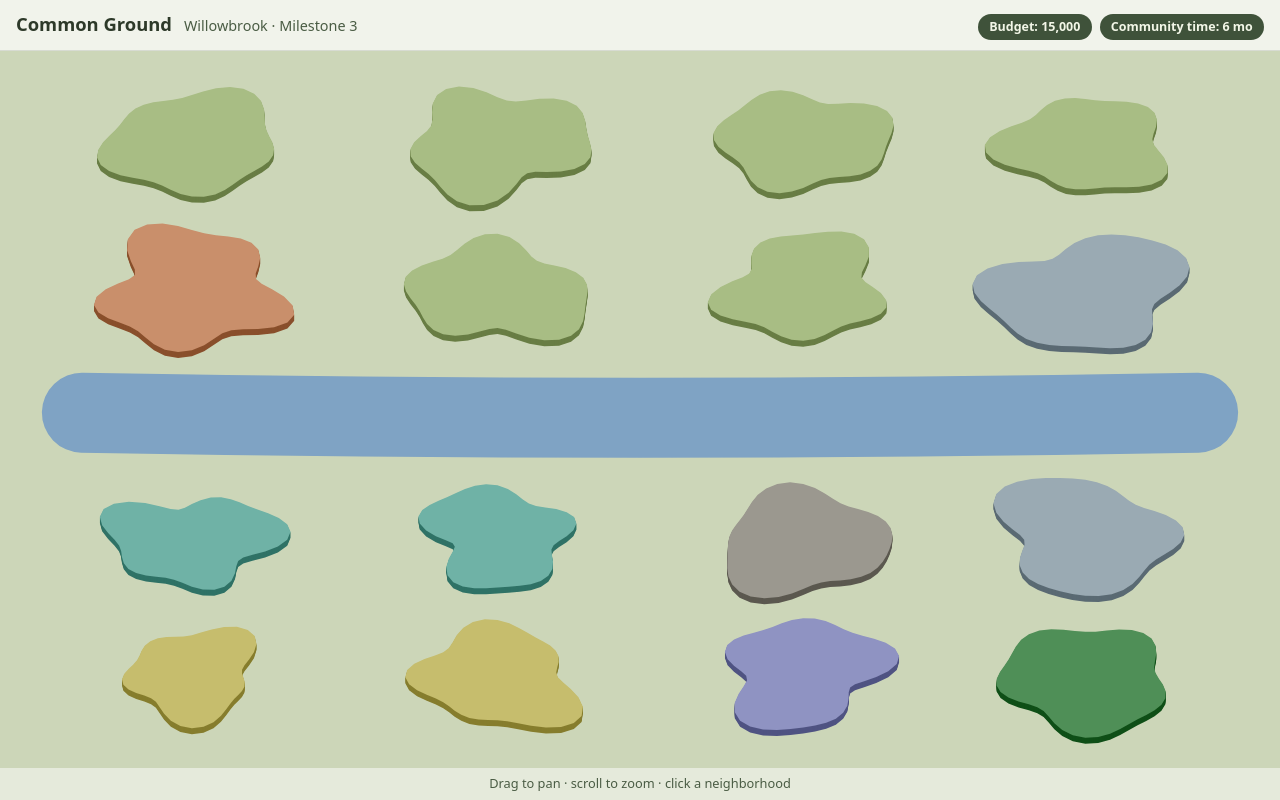
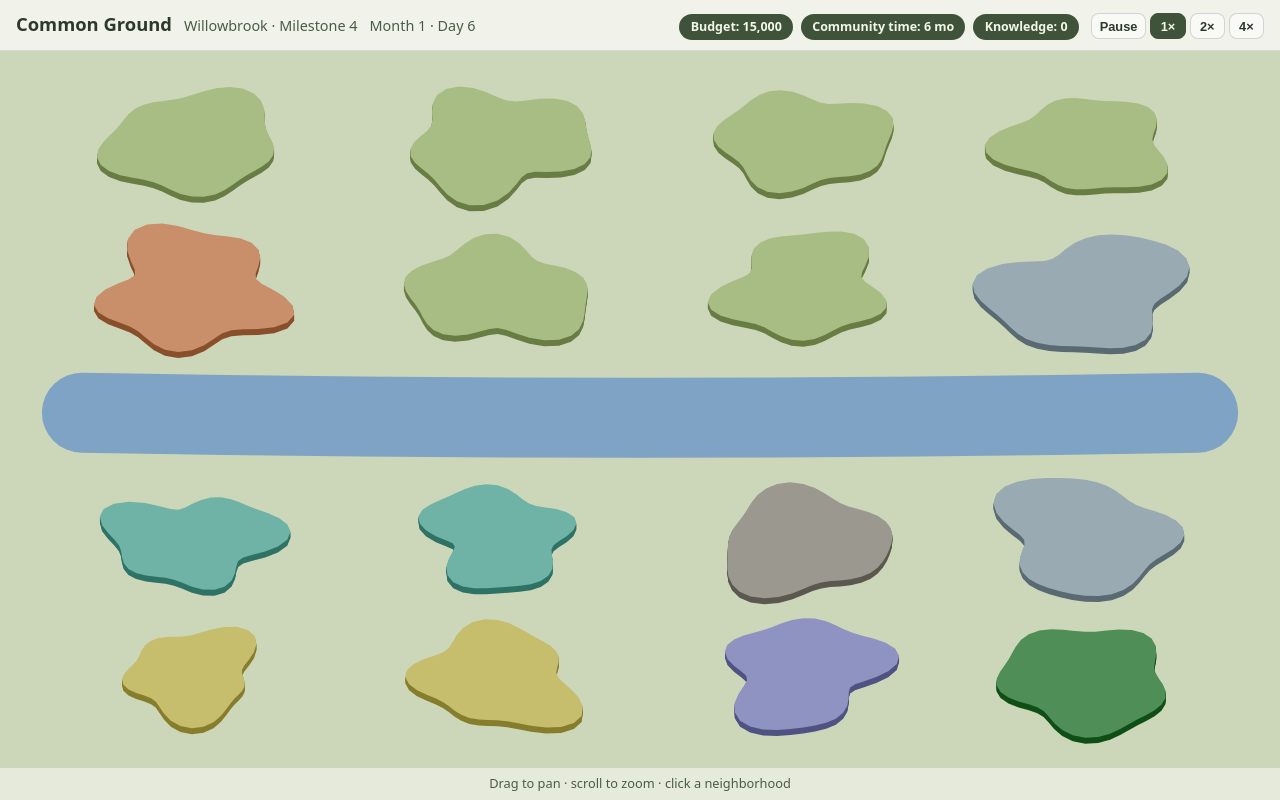
Before and after one commit to Archeloth/common-ground, a React (Vite) app: page / in a window 1280 px wide. Built offline with nearby package versions, Linux system fonts and the light colour scheme.

Commit message:
feat(ui): top bar with date, resources and speed; live need bars and panel reasons

```diff
--- a/src/App.tsx
+++ b/src/App.tsx
@@ -1,52 +1,41 @@
-import { useCallback, useState } from 'react'
+import { useCallback, useEffect, useState } from 'react'
+import TopBar from './ui/TopBar'
 import TownMap from './ui/TownMap'
 import NeighborhoodPanel from './ui/NeighborhoodPanel'
 import { loadScenario, neighborhoodById } from './game/scenario'
-import { applyCommand, initialState } from './game/state'
-import type { Command, GameState, Reason } from './game/types'
+import { createGameStore } from './game/store'
+import { useGame } from './ui/useGame'
+import type { Command, Reason } from './game/types'
 import { t } from './ui/i18n'
 import './App.css'
 
 const scenario = loadScenario()
+const store = createGameStore()
 
-// App owns the simulation state and the selected neighborhood; TownMap is a
-// controlled canvas (selection lifted — Milestone 2), the panel mutates the
-// world through applyCommand only (Milestone 3). No store yet: the fixed-
-// timestep loop arrives in Milestone 4.
+// App owns the selected neighborhood; the simulation state lives in the store
+// (src/game/store.ts, a fixed-timestep loop owning a plain GameState). TownMap
+// is a controlled canvas; the panel mutates the world through store.dispatch,
+// which is the only way commands reach the state (Milestone 3/4).
 function App() {
+  const state = useGame(store)
   const [selectedId, setSelectedId] = useState<string | null>(null)
-  const [state, setState] = useState<GameState>(() => initialState(scenario))
   const [reason, setReason] = useState<Reason | null>(null)
   const onSelectionChange = useCallback((id: string | null) => setSelectedId(id), [])
   const selected = selectedId ? neighborhoodById(scenario, selectedId) : null
 
-  const dispatch = useCallback(
-    (command: Command) => {
-      const result = applyCommand(state, command)
-      if (result.ok) {
-        setState(result.state)
-        setReason(null)
-      } else {
-        setReason(result.reason)
-      }
-    },
-    [state],
-  )
+  useEffect(() => {
+    store.start()
+    return () => store.stop()
+  }, [])
+
+  const dispatch = useCallback((command: Command) => {
+    const result = store.dispatch(command)
+    setReason(result.ok ? null : result.reason)
+  }, [])
 
   return (
     <div className="app">
-      <header className="app-header">
-        <h1>{t('app.title')}</h1>
-        <span className="app-status">{t('app.status')}</span>
-        <div className="resource-chips">
-          <span className="resource-chip">
-            {t('resources.budget')}: {state.budget.toLocaleString('en-GB')}
-          </span>
-          <span className="resource-chip">
-            {t('resources.time')}: {state.time} {t('resource.month')}
-          </span>
-        </div>
-      </header>
+      <TopBar state={state} onSpeed={(speed) => dispatch({ type: 'setSpeed', speed })} />
       <div className="stage">
         <TownMap selectedId={selectedId} onSelectionChange={onSelectionChange} />
         {selected && (
--- a/src/ui/NeighborhoodPanel.css
+++ b/src/ui/NeighborhoodPanel.css
@@ -137,3 +137,20 @@
   font-size: 0.68rem;
   color: #2565ae;
 }
+
+.panel-reasons {
+  margin: 0.3rem 0 0;
+  padding: 0 0 0 1.1rem;
+  color: #3f4c38;
+  font-size: 0.84rem;
+}
+
+.panel-reasons li {
+  margin: 0.2rem 0;
+}
+
+.panel-reasons-empty {
+  margin: 0.3rem 0 0;
+  font-size: 0.82rem;
+  color: #6a7564;
+}
--- a/src/ui/ProjectSlots.tsx
+++ b/src/ui/ProjectSlots.tsx
@@ -53,7 +53,7 @@ export default function ProjectSlots({ neighborhood, state, onStart, onRemove }:
             <button
               type="button"
               className="slot-remove"
-              onClick={() => onRemove({ type: 'remove_project', neighborhood: neighborhood.id, slot })}
+              onClick={() => onRemove({ type: 'removeProject', neighborhood: neighborhood.id, slot })}
             >
               {t('project.remove')}
             </button>
@@ -66,7 +66,7 @@ export default function ProjectSlots({ neighborhood, state, onStart, onRemove }:
           <p className="project-picker-title">{t('panel.freeSlots', { count: freeCount })}</p>
           {projects.map((project) => {
             const result = applyCommand(state, {
-              type: 'start_project',
+              type: 'startProject',
               neighborhood: neighborhood.id,
               project: project.id,
             })
@@ -93,7 +93,7 @@ export default function ProjectSlots({ neighborhood, state, onStart, onRemove }:
                   disabled={!ready}
                   onClick={() =>
                     onStart({
-                      type: 'start_project',
+                      type: 'startProject',
                       neighborhood: neighborhood.id,
                       project: project.id,
                     })
--- /dev/null
+++ b/src/ui/TopBar.css
@@ -0,0 +1,33 @@
+.topbar-date {
+  color: #4a5c44;
+  font-size: 0.9rem;
+  font-variant-numeric: tabular-nums;
+  white-space: nowrap;
+}
+
+.speed-controls {
+  display: flex;
+  gap: 0.25rem;
+}
+
+.speed-button {
+  min-width: 2.2rem;
+  padding: 0.3rem 0.5rem;
+  border: 1px solid rgba(31, 43, 28, 0.18);
+  border-radius: 0.5rem;
+  background: rgba(255, 255, 255, 0.6);
+  color: #2d3929;
+  font-size: 0.8rem;
+  font-weight: 600;
+  cursor: pointer;
+}
+
+.speed-button:hover {
+  background: #eef2e6;
+}
+
+.speed-button.active {
+  background: #3f523a;
+  border-color: #3f523a;
+  color: #f2f6e7;
+}
--- /dev/null
+++ b/src/ui/TopBar.tsx
@@ -0,0 +1,52 @@
+import { t } from './i18n'
+import { TICKS_PER_MONTH } from '../game/constants'
+import type { GameState, Speed } from '../game/types'
+import './TopBar.css'
+
+const SPEEDS: readonly Speed[] = [0, 1, 2, 4]
+
+interface TopBarProps {
+  state: GameState
+  onSpeed: (speed: Speed) => void
+}
+
+// Top bar: resources, the in-game date and the speed controls (Milestone 4).
+// Pure view over the store snapshot — all strings flow through t().
+export default function TopBar({ state, onSpeed }: TopBarProps) {
+  const month = Math.floor((state.day - 1) / TICKS_PER_MONTH) + 1
+  const dayOfMonth = ((state.day - 1) % TICKS_PER_MONTH) + 1
+
+  return (
+    <header className="app-header">
+      <h1>{t('app.title')}</h1>
+      <span className="app-status">{t('app.status')}</span>
+      <span className="topbar-date">
+        {t('topbar.month', { month })} · {t('topbar.day', { day: dayOfMonth })}
+      </span>
+      <div className="resource-chips">
+        <span className="resource-chip">
+          {t('resources.budget')}: {state.budget.toLocaleString('en-GB')}
+        </span>
+        <span className="resource-chip">
+          {t('resources.time')}: {state.time} {t('resource.month')}
+        </span>
+        <span className="resource-chip">
+          {t('resources.knowledge')}: {state.knowledge}
+        </span>
+      </div>
+      <div className="speed-controls" role="group" aria-label={t('topbar.speedLabel')}>
+        {SPEEDS.map((speed) => (
+          <button
+            key={speed}
+            type="button"
+            className={`speed-button${state.speed === speed ? ' active' : ''}`}
+            onClick={() => onSpeed(speed)}
+            aria-pressed={state.speed === speed}
+          >
+            {speed === 0 ? t('topbar.pause') : `${speed}×`}
+          </button>
+        ))}
+      </div>
+    </header>
+  )
+}
--- a/src/ui/i18n.ts
+++ b/src/ui/i18n.ts
@@ -5,7 +5,7 @@
 
 const MESSAGES: Record<string, string> = {
   'app.title': 'Common Ground',
-  'app.status': 'Willowbrook · Milestone 3',
+  'app.status': 'Willowbrook · Milestone 4',
   'app.help': 'Drag to pan · scroll to zoom · click a neighborhood',
   'chip.subtitle': '{kind} · {residents} residents',
   'panel.close': 'Close panel',
@@ -24,7 +24,13 @@ const MESSAGES: Record<string, string> = {
   'need.housing': 'Housing comfort',
   'resources.budget': 'Budget',
   'resources.time': 'Community time',
+  'resources.knowledge': 'Knowledge',
   'resource.month': 'mo',
+  'topbar.month': 'Month {month}',
+  'topbar.day': 'Day {day}',
+  'topbar.speedLabel': 'Simulation speed',
+  'topbar.pause': 'Pause',
+  'reason.invalid_speed': 'That is not a valid speed.',
   'reason.dismiss': 'Dismiss',
   'panel.projects': 'Projects',
   'panel.noProjects': 'No projects running in this neighbourhood yet.',
@@ -45,6 +51,9 @@ const MESSAGES: Record<string, string> = {
   'reason.insufficient_time': 'Not enough community time remaining.',
   'reason.invalid_slot': 'That slot is invalid.',
   'reason.empty_slot': 'There is no project running in that slot.',
+  'panel.reasons': 'What is holding satisfaction back',
+  'panel.reasonsEmpty': 'No significant shortfalls right now.',
+  'reason.gap': '{need} coverage is {pct}%',
 }
 
 export function t(key: string, params?: Record<string, string | number>): string {
--- /dev/null
+++ b/src/ui/useGame.ts
@@ -0,0 +1,9 @@
+import { useSyncExternalStore } from 'react'
+import type { GameStore } from '../game/store'
+
+// Subscribe a component to the game store (the plan's tech table: "exposed to
+// React with useSyncExternalStore"). Lives in src/ui so src/game stays free of
+// React imports (the boundary rule).
+export function useGame(store: GameStore): ReturnType<GameStore['getSnapshot']> {
+  return useSyncExternalStore(store.subscribe, store.getSnapshot, store.getSnapshot)
+}
```
Also changed, not shown: src/ui/NeighborhoodPanel.tsx (+26 -3 lines).
